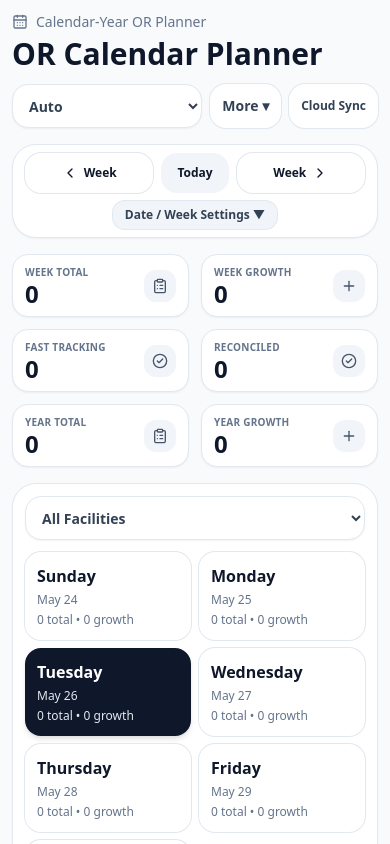
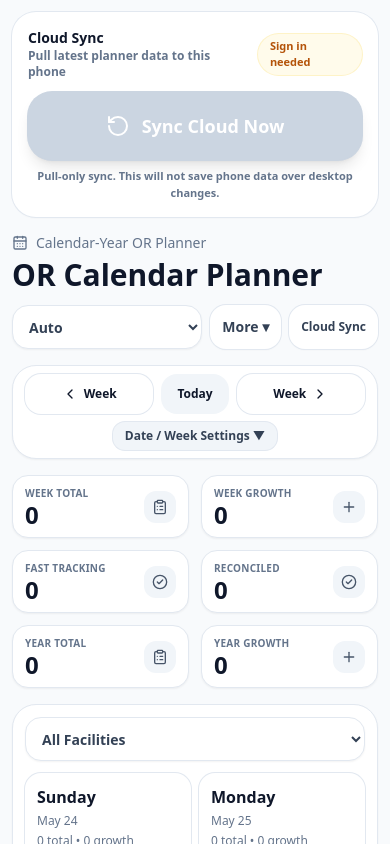
Before and after one commit to FBS9/or-planner, a React (Vite) app: page / in a window 390 px wide. Shown: the top 844 px of the page. Built offline with nearby package versions, Linux system fonts and the light colour scheme.

Commit message:
Refactor mobile sync box logic and update text
Updated mobile sync box logic and changed description text.

```diff
--- a/src/App.jsx
+++ b/src/App.jsx
@@ -2615,9 +2615,8 @@ export default function ORPlannerApp() {
   };
 
   const showMobileMainSyncBox = !isDesktopLayout && (
-    isMobileLayout ||
-    (typeof navigator !== "undefined" && navigator.maxTouchPoints > 0) ||
-    (typeof window !== "undefined" && window.matchMedia?.("(pointer: coarse)")?.matches)
+    (typeof navigator !== "undefined" && /iphone|ipad|ipod|android|mobile/i.test(navigator.userAgent || "")) ||
+    (typeof window !== "undefined" && window.matchMedia?.("(max-width: 767px)")?.matches)
   );
 
   return (
@@ -3562,7 +3561,7 @@ export default function ORPlannerApp() {
               <div className="min-w-0">
                 <div className="text-xs font-bold uppercase tracking-wide text-blue-600">Salesforce Import</div>
                 <h2 className="mt-1 text-xl font-bold text-slate-900 md:text-2xl">AI screenshot extraction</h2>
-                <div className="mt-1 text-xs font-bold text-slate-400">SF Import logic v4c · touch-device top sync box</div>
+                <div className="mt-1 text-xs font-bold text-slate-400">SF Import logic v4d · phone-only top sync box</div>
                 <p className="mt-1 max-w-2xl text-sm text-slate-600">
                   Upload a Salesforce screenshot, review the suggested actions, then apply approved rows to your OR Planner. The compact screenshot reference stays visible while you review. Click the image on desktop to enlarge it; on mobile, use the floating image button while scrolling.
                 </p>
```
